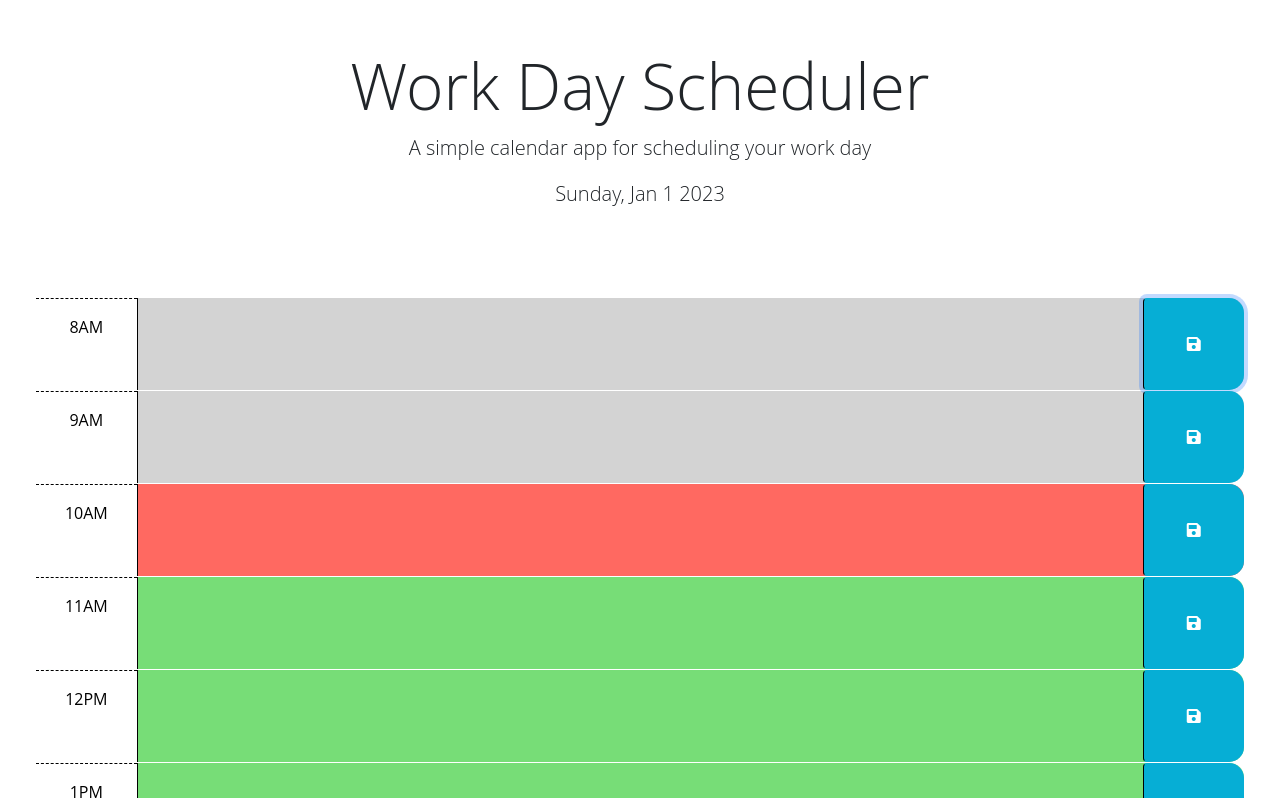
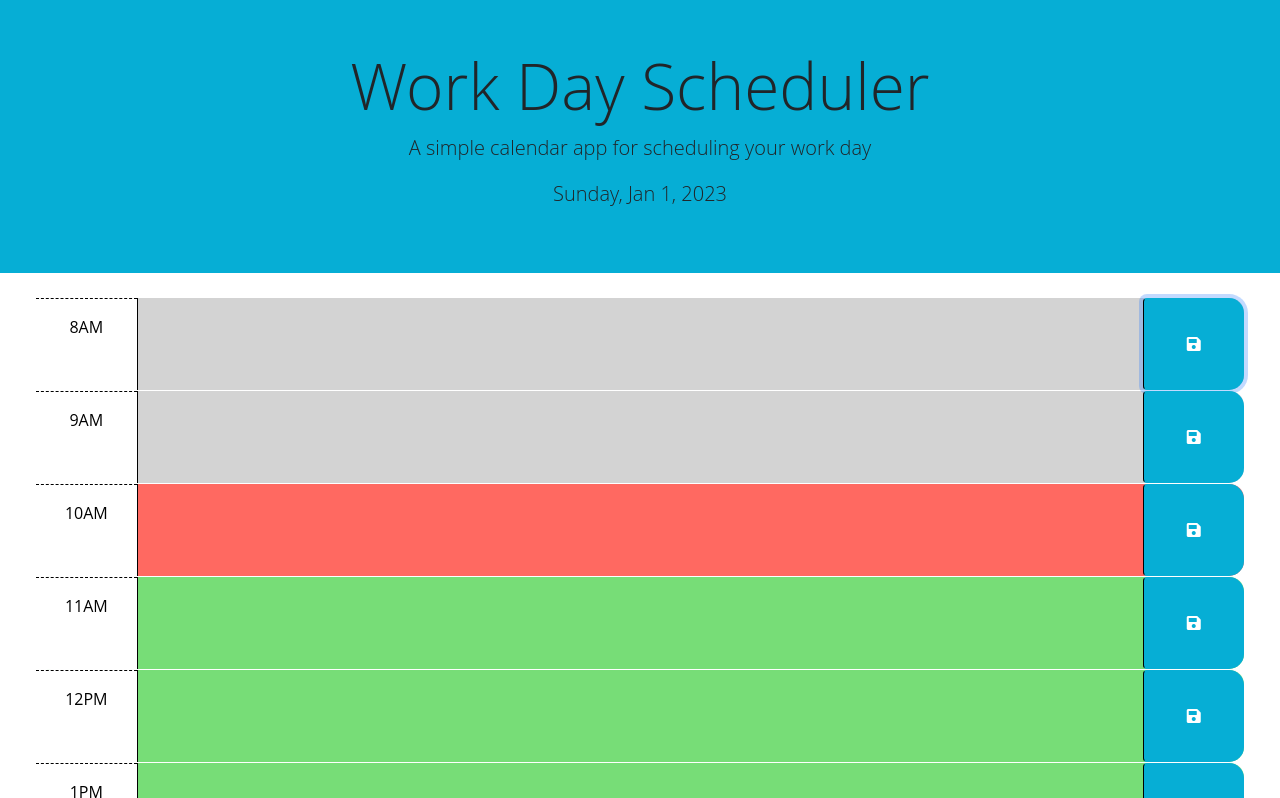
Before and after one commit to Ryebread5555/module5-jan-4-2023, a plain HTML site: page index.html in a window 1280 px wide. Both pictures are taken after a click on the button 1193 px from the left and 343 px from the top of the page. Shown: the top 798 px of the page. Drawn offline with nearby package versions, Linux system fonts and the light colour scheme.

Commit message:
changed header color and added eventlistners/local

```diff
--- a/assets/script.js
+++ b/assets/script.js
@@ -1,14 +1,21 @@
 // Displays the current day and date
-var todayDate = dayjs().format('dddd, MMM D YYYY');
-$("#currentDay").html(todayDate);
+var today = dayjs();
+$('#currentDay').text(today.format('dddd, MMM D, YYYY'));
 
 // Wrap all code that interacts with the DOM in a call to jQuery to ensure that
 // the code isn't run until the browser has finished rendering all the elements
 // in the html.
 
+$(document).ready(function () {
+  // event listener for save buttons
+  $(".saveBtn").on("click", function(){
+    // console.log('button has been pressed')
+    var text = $(this).siblings(".description").val();
+    var time = $(this).parent().attr("id");
 
-
-$(function () {
+    //saving daily planner text into local storage
+    localStorage.setItem(time, text);
+  })
     // TODO: Add a listener for click events on the save button. This code should
     // use the id in the containing time-block as a key to save the user input in
     // local storage. HINT: What does `this` reference in the click listener
--- a/assets/style.css
+++ b/assets/style.css
@@ -1,3 +1,7 @@
+header {
+  background-color: #06aed5;
+}
+
 body {
     font-family: 'Open Sans', sans-serif;
     font-size: 16px;
```
